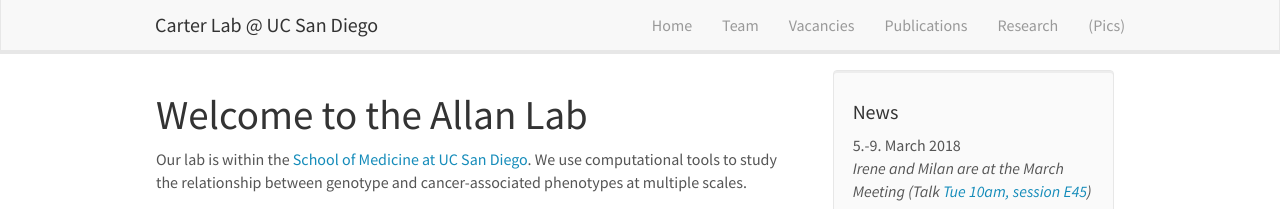
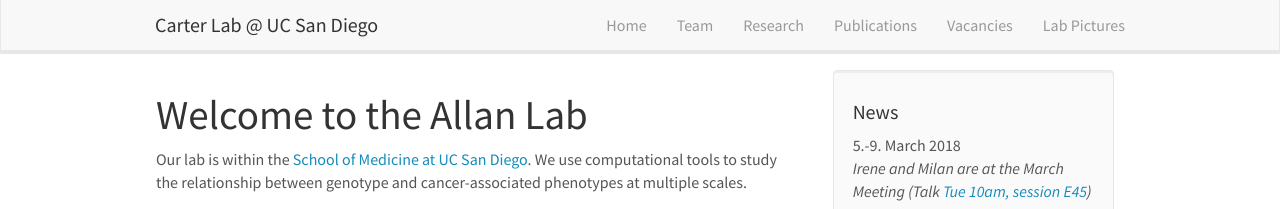
Before and after one commit to carterlabtemp/carterlabtemp.github.io, a Jekyll site: the page built from _pages/home.md, in a window 1280 px wide. Shown: the top 209 px of the page. Built offline with Jekyll 4.4.1, drawn with Linux system fonts in a browser that asks for light colours; nearby versions of some CDN libraries.

Commit message:
Update header.html

```diff
--- a/_includes/header.html
+++ b/_includes/header.html
@@ -14,10 +14,10 @@
 	  <ul class="nav navbar-nav navbar-right">
 		<li><a href="{{ site.url }}{{ site.baseurl }}/">Home</a></li>
 		<li><a href="{{ site.url }}{{ site.baseurl }}/team">Team</a></li>
+		<li><a href="{{ site.url }}{{ site.baseurl }}/research">Research</a></li>
+		<li><a href="{{ site.url }}{{ site.baseurl }}/publications">Publications</a></li>
 		<li><a href="{{ site.url }}{{ site.baseurl }}/vacancies">Vacancies</a></li>
-		<li><a href="{{ site.url }}{{ site.baseurl }}/publications">Publications</a></li>
-		<li><a href="{{ site.url }}{{ site.baseurl }}/research">Research</a></li>
-		<li><a href="{{ site.url }}{{ site.baseurl }}/pictures">(Pics)</a></li>
+		<li><a href="{{ site.url }}{{ site.baseurl }}/pictures">Lab Pictures</a></li>
 	  </ul>
 	</div>
   </div>
```
